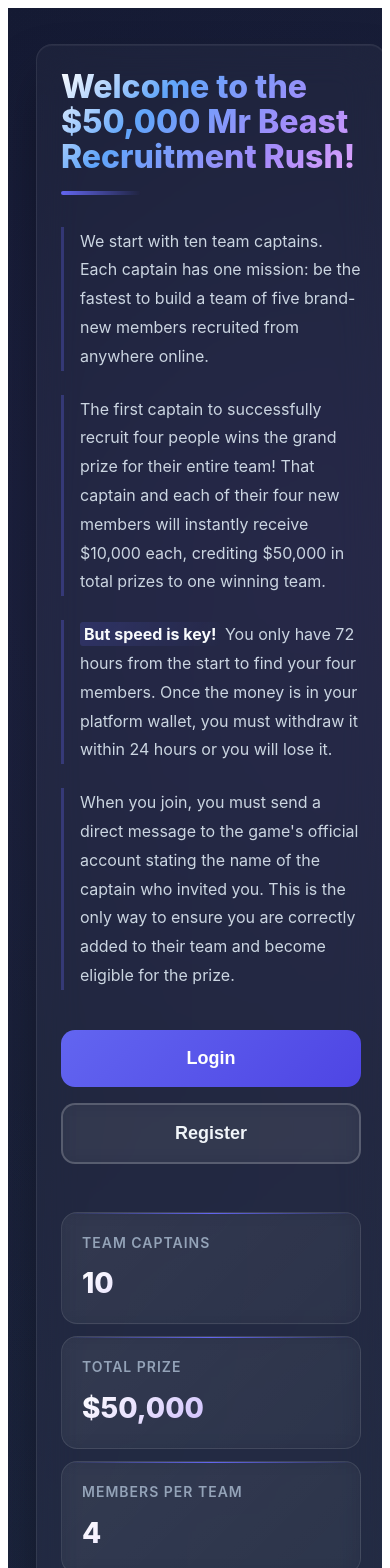
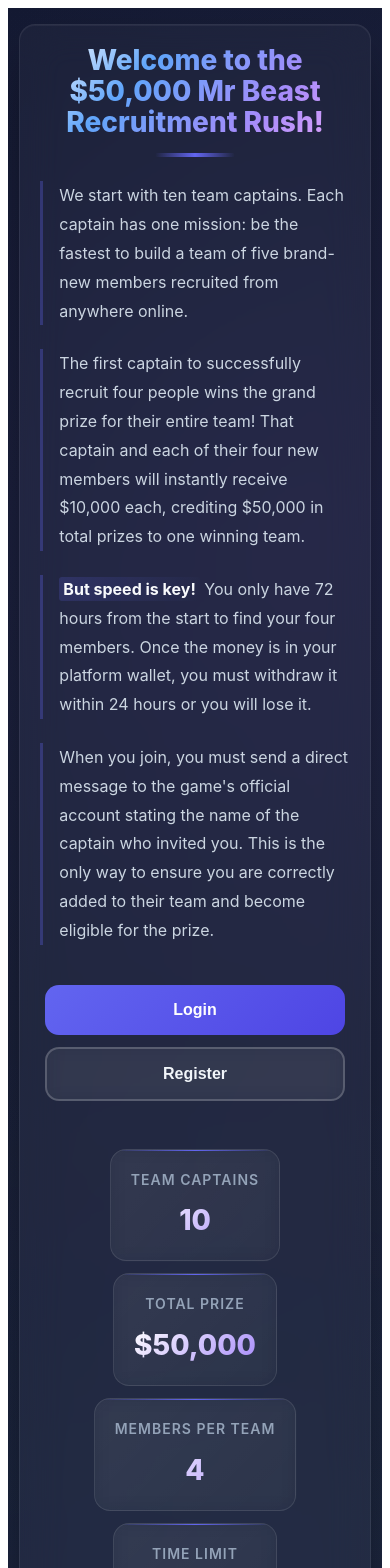
Before and after one commit to omas1st/contestft, a React (Create React App) app: page / in a window 390 px wide. Shown: the top 1568 px of the page. Built offline with nearby package versions, Linux system fonts and the light colour scheme; no server answers.

Commit message:
Update home.css

```diff
--- a/src/pages/styles/home.css
+++ b/src/pages/styles/home.css
@@ -7,6 +7,9 @@
   font-family: 'Inter', -apple-system, BlinkMacSystemFont, 'Segoe UI', 'Roboto', sans-serif;
   position: relative;
   overflow-x: hidden;
+  display: flex;
+  justify-content: center;
+  align-items: center;
 }
 
 .home-page:before {
@@ -29,6 +32,8 @@
   padding: 40px 20px;
   position: relative;
   z-index: 1;
+  display: flex;
+  justify-content: center;
 }
 
 .home-content {
@@ -41,6 +46,9 @@
     0 25px 50px -12px rgba(0, 0, 0, 0.5),
     inset 0 1px 0 rgba(255, 255, 255, 0.05);
   animation: fadeInUp 0.8s cubic-bezier(0.4, 0, 0.2, 1);
+  width: 100%;
+  max-width: 1400px;
+  margin: 0 auto;
 }
 
 @keyframes fadeInUp {
@@ -66,7 +74,16 @@
   .home-header {
     flex-direction: row;
     align-items: flex-start;
-    gap: 80px;
+    gap: 60px;
+    justify-content: center;
+  }
+
+  .hero-content {
+    max-width: 800px;
+  }
+
+  .rules-sidebar {
+    max-width: 500px;
   }
 }
 
@@ -86,22 +103,30 @@
   background-clip: text;
   position: relative;
   padding-bottom: 20px;
+  text-align: center;
 }
 
 .hero-title:after {
   content: '';
   position: absolute;
   bottom: 0;
-  left: 0;
+  left: 50%;
+  transform: translateX(-50%);
   width: 80px;
   height: 4px;
-  background: linear-gradient(90deg, #6366f1, transparent);
+  background: linear-gradient(90deg, transparent, #6366f1, transparent);
   border-radius: 2px;
 }
 
 @media (min-width: 1024px) {
   .hero-title {
-    font-size: 3.75rem;
+    font-size: 3.5rem;
+    text-align: left;
+  }
+
+  .hero-title:after {
+    left: 0;
+    transform: none;
   }
 }
 
@@ -158,6 +183,13 @@
   flex-wrap: wrap;
   gap: 16px;
   margin-bottom: 48px;
+  justify-content: center;
+}
+
+@media (min-width: 1024px) {
+  .hero-actions {
+    justify-content: flex-start;
+  }
 }
 
 .btn-primary {
@@ -232,12 +264,19 @@
   grid-template-columns: repeat(2, 1fr);
   gap: 24px;
   max-width: 700px;
-  margin-top: 40px;
+  margin: 40px auto 0;
 }
 
 @media (min-width: 768px) {
   .stats-grid {
     grid-template-columns: repeat(4, 1fr);
+    margin: 40px 0 0;
+  }
+}
+
+@media (min-width: 1024px) {
+  .stats-grid {
+    margin: 40px 0 0;
   }
 }
 
@@ -250,6 +289,7 @@
   transition: all 0.4s cubic-bezier(0.4, 0, 0.2, 1);
   position: relative;
   overflow: hidden;
+  text-align: center;
 }
 
 .stat-card:before {
@@ -299,6 +339,7 @@
   box-shadow: inset 0 1px 0 rgba(255, 255, 255, 0.05);
   position: relative;
   overflow: hidden;
+  margin: 0 auto;
 }
 
 .rules-sidebar:before {
@@ -314,9 +355,10 @@
 
 @media (min-width: 1200px) {
   .rules-sidebar {
-    width: 520px;
+    width: 500px;
     flex-shrink: 0;
-    max-width: 100%;
+    max-width: 500px;
+    margin: 0;
   }
 }
 
@@ -496,6 +538,7 @@
   backdrop-filter: blur(10px);
   position: relative;
   overflow: hidden;
+  text-align: center;
 }
 
 .rules-button:hover {
@@ -549,6 +592,10 @@
   .home-header {
     gap: 40px;
   }
+
+  .home-content {
+    padding: 40px;
+  }
 }
 
 @media (max-width: 992px) {
@@ -559,39 +606,71 @@
   .home-content {
     padding: 32px;
     border-radius: 20px;
+    max-width: 100%;
   }
 
   .hero-title {
     font-size: 2.5rem;
+    text-align: center;
+  }
+
+  .hero-title:after {
+    left: 50%;
+    transform: translateX(-50%);
   }
 
   .hero-actions {
     flex-direction: column;
+    align-items: center;
   }
 
   .btn-primary,
   .btn-secondary {
     width: 100%;
+    max-width: 300px;
     min-width: auto;
   }
 
   .stats-grid {
     grid-template-columns: repeat(2, 1fr);
     gap: 16px;
+    max-width: 600px;
+    margin: 40px auto 0;
   }
 
   .rules-sidebar {
     padding: 28px;
+    max-width: 100%;
   }
 
   .official-rules-section {
     max-height: 60vh;
   }
+
+  .description-paragraph {
+    text-align: left;
+  }
+}
+
+@media (max-width: 768px) {
+  .stats-grid {
+    grid-template-columns: 1fr;
+    max-width: 400px;
+  }
+
+  .stat-card {
+    max-width: 300px;
+    margin: 0 auto;
+  }
 }
 
 @media (max-width: 640px) {
   .home-page {
-    padding: 12px;
+    padding: 0;
+  }
+
+  .home-container {
+    padding: 16px;
   }
 
   .home-content {
@@ -601,6 +680,7 @@
 
   .hero-title {
     font-size: 2rem;
+    margin-bottom: 24px;
   }
 
   .description-paragraph {
@@ -631,6 +711,44 @@
 
   .stat-value {
     font-size: 1.75rem;
+  }
+
+  .hero-actions {
+    gap: 12px;
+  }
+
+  .btn-primary,
+  .btn-secondary {
+    padding: 16px 24px;
+    font-size: 1rem;
+  }
+}
+
+@media (max-width: 480px) {
+  .home-content {
+    padding: 20px;
+  }
+
+  .hero-title {
+    font-size: 1.75rem;
+  }
+
+  .rules-sidebar {
+    padding: 16px;
+  }
+
+  .official-rules-section h4 {
+    font-size: 1.25rem;
+    padding: 12px;
+  }
+
+  .rule-section h5 {
+    font-size: 1rem;
+  }
+
+  .rule-section p,
+  .rule-section li {
+    font-size: 0.9375rem;
   }
 }
 
@@ -664,3 +782,19 @@
 ::-webkit-scrollbar-thumb:hover {
   background: linear-gradient(to bottom, #4f46e5, #7c3aed);
 }
+
+/* Center alignment for smaller screens */
+@media (max-width: 1023px) {
+  .home-header {
+    align-items: center;
+  }
+
+  .hero-content,
+  .rules-sidebar {
+    text-align: center;
+  }
+
+  .description-paragraph {
+    text-align: left;
+  }
+}
```
